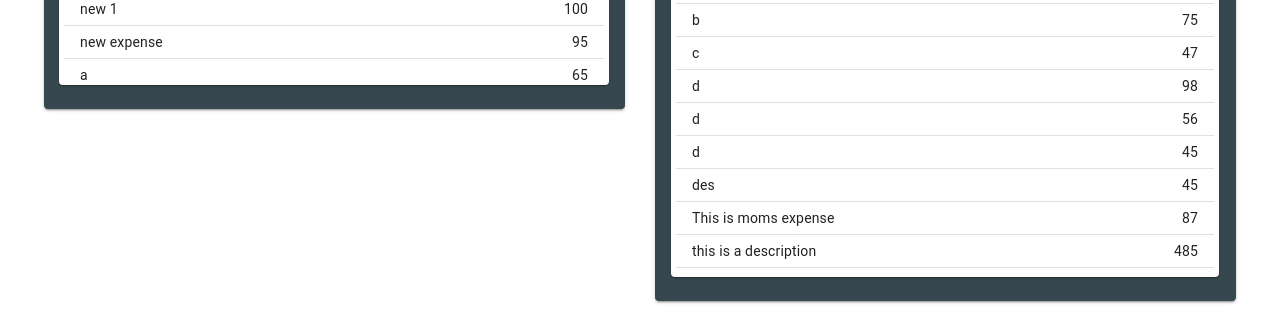
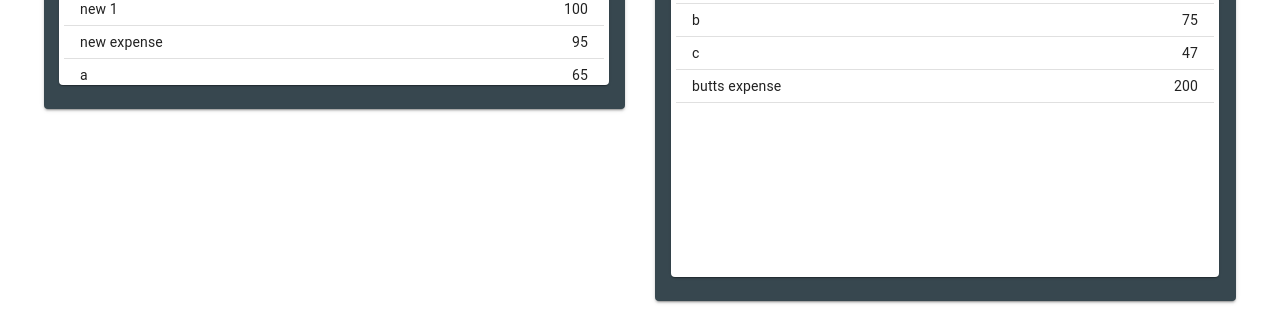
Before and after one commit to nparthas/Budgets, a React (Create React App) app in the folder app/desktop/: page / in a window 1280 px wide. Shown: the part 346-664 px from the top of the page. Built offline with nearby package versions, Linux system fonts and the light colour scheme; data requests are answered from the project's data file.

Commit message:
cors issue not coming up for google!

```diff
--- a/app/desktop/data/db.json
+++ b/app/desktop/data/db.json
@@ -37,40 +37,10 @@
       "id": 6
     },
     {
-      "title": "d",
-      "category": "money",
-      "amount": "98",
+      "title": "butts expense",
+      "category": "reminders",
+      "amount": "200",
       "id": 7
-    },
-    {
-      "title": "d",
-      "category": "money",
-      "amount": "56",
-      "id": 8
-    },
-    {
-      "title": "d",
-      "category": "reminders",
-      "amount": "45",
-      "id": 9
-    },
-    {
-      "title": "des",
-      "category": "money",
-      "amount": "45",
-      "id": 10
-    },
-    {
-      "title": "This is moms expense",
-      "category": "reminders",
-      "amount": "87",
-      "id": 11
-    },
-    {
-      "title": "this is a description",
-      "category": "todos",
-      "amount": "485",
-      "id": 12
     }
   ],
   "charts": [
--- a/app/desktop/main.js
+++ b/app/desktop/main.js
@@ -12,6 +12,7 @@ function createWindow() {
     // maximizable: false,
     backgroundColor: "#263238",
     webPreferences: {
+      webSecurity: false,
       preload: path.join(__dirname, "preload.js"),
     },
   });
--- a/app/desktop/src/components/ExpensesCard.js
+++ b/app/desktop/src/components/ExpensesCard.js
@@ -64,7 +64,7 @@ const ExpensesCard = () => {
 
   const logStuff = () => {
     return axios
-      .get("https://google.ca")
+      .get("http://localhost:8000/expenses")
       .then((res) => {
         // handle success
         console.log(res);
```
